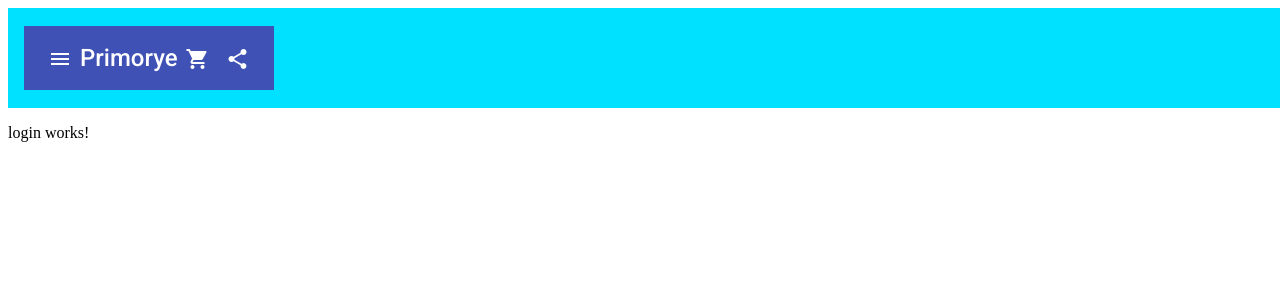
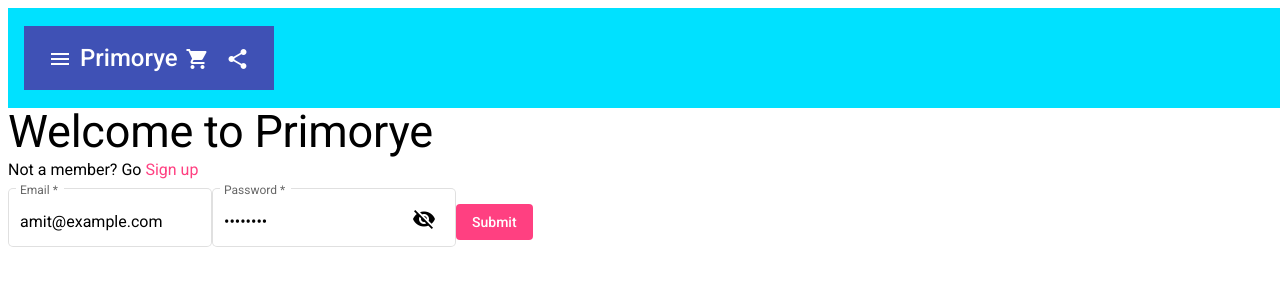
Before and after one commit to Pola8976/iwpjv1, an Angular app: page /login in a window 1280 px wide. Shown: the top 300 px of the page. Built offline with nearby package versions, Linux system fonts and the light colour scheme.

Commit message:
decorative additions

```diff
--- a/src/app/backconn.service.ts
+++ b/src/app/backconn.service.ts
@@ -22,7 +22,11 @@ export class BackconnService {
 
   headers = new HttpHeaders({'Content-Type':  'application/json'});
 
-  postNewCustomer(reqBody: string): Observable<any> {
-    return this.http.post(this.rootUrl + '/new-customer', reqBody, {headers: this.headers});
+  signup(reqBody: string): Observable<any> {
+    return this.http.post(this.rootUrl + '/signup', reqBody, {headers: this.headers});
+  }
+
+  login(reqBody: string): Observable<any> {
+    return this.http.post(this.rootUrl + '/login', reqBody, {headers: this.headers});
   }
 }
--- a/src/app/landing/landing.component.html
+++ b/src/app/landing/landing.component.html
@@ -1,15 +1,7 @@
-<div><a class="button" routerLink="/signup">
+<div><a mat-flat-button color="primary" class="button" routerLink="/signup">
     Sign Up
 </a></div>
 
-<div><a class="button" routerLink="/login">
+<div><a mat-flat-button color="primary" class="button" routerLink="/login">
     Login
 </a></div>
-
-<div><a class="button">
-    Test
-</a></div>
-
-<div>
-    {{ temp | json }}
-</div>
--- a/src/app/landing/landing.component.ts
+++ b/src/app/landing/landing.component.ts
@@ -8,15 +8,11 @@ import { BackconnService } from '../backconn.service';
 })
 export class LandingComponent implements OnInit {
 
-  temp: any;
-
   constructor(
     private backconnService: BackconnService,
   ) { }
 
   ngOnInit(): void {
-    this.backconnService.getTest().subscribe(data => {
-      this.temp = data;
-    });
+
   }
 }
--- a/src/app/login/login.component.html
+++ b/src/app/login/login.component.html
@@ -1 +1,44 @@
-<p>login works!</p>
+<div>
+    <span class="mat-display-2">Welcome to Primorye</span><br>
+    <span class="mat-subheading-2">
+        Not a member? Go
+        <a routerLink="/signup">Sign up</a>
+    </span>
+</div>
+
+<form [formGroup]="loginForm" (ngSubmit)="onSubmit()">
+    <mat-form-field appearance="outline">
+        <mat-label>Email</mat-label>
+        <input matInput type="email" name="email" formControlName="email" required>
+        <mat-hint></mat-hint>
+        <mat-error *ngIf="loginForm.get('email').invalid">unlike lmn@pqr[.xyz]</mat-error>
+    </mat-form-field>
+
+    <mat-form-field appearance="outline">
+        <mat-label>Password</mat-label>
+        <input matInput [type]="hidePass ? 'password' : 'text'" name="pass" formControlName="pass" required>
+        <mat-error *ngIf="loginForm.get('pass').invalid">Invalid format</mat-error>
+        <button mat-icon-button matSuffix (click)="hidePass = !hidePass" [attr.aria-label]="'Hide password'" [attr.aria-pressed]="hidePass">
+            <mat-icon>{{hidePass ? 'visibility_off' : 'visibility'}}</mat-icon>
+        </button>
+    </mat-form-field>
+
+    <button mat-flat-button color="accent" value="submit" [disabled]="!loginForm.valid">Submit</button>
+</form>
+
+<!-- <p>Form Value: {{ loginForm.value | json }}</p>
+<p>Form Status: {{ loginForm.status }}</p>
+
+<p>{{ signupForm.get('fullName').invalid }}</p>
+<p>{{ signupForm.get(['passwords', 'pass']).invalid }}</p>
+<p>{{ signupForm.get(['passwords', 'reenter']).invalid }}</p>
+<p>{{ signupForm.get('phone').invalid }}</p>
+<p>{{ signupForm.get('age').invalid }}</p>
+<p>{{ signupForm.get('email').invalid }}</p>
+<p>{{ signupForm.get('sex').invalid }}</p>
+<p>{{ signupForm.get(['address', 'house']).invalid }}</p>
+<p>{{ signupForm.get(['address', 'area']).invalid }}</p>
+<p>{{ signupForm.get(['address', 'landmark']).invalid }}</p>
+<p>{{ signupForm.get(['address', 'city']).invalid }}</p>
+<p>{{ signupForm.get(['address', 'state']).invalid }}</p>
+<p>{{ signupForm.get(['address', 'pin']).invalid }}</p> -->
--- a/src/app/login/login.component.ts
+++ b/src/app/login/login.component.ts
@@ -2,6 +2,7 @@ import { Component, OnInit } from '@angular/core';
 import { FormBuilder, FormGroup, Validators } from '@angular/forms'
 import { Router } from '@angular/router';
 import { BackconnService } from '../backconn.service';
+import { MatSnackBar, MatSnackBarHorizontalPosition, MatSnackBarVerticalPosition } from '@angular/material/snack-bar'
 
 @Component({
   selector: 'app-login',
@@ -10,55 +11,39 @@ import { BackconnService } from '../backconn.service';
 })
 export class LoginComponent implements OnInit {
 
+  hidePass = true;
+
   loginForm = this.formBuilder.group({
-    fullName: ['Amit', Validators.required],
-    // username: ['', Validators.required],
-    passwords: this.formBuilder.group({
-      pass: ['Aa!12345', [Validators.required, Validators.pattern('(?=.*[a-z])(?=.*[A-Z])(?=.*[0-9])(?=.*[!@#$%^&]).{8,24}')]],
-      reenter: ['Aa!12345', Validators.required],
-    }, {validators: this.mustMatch('pass', 'reenter')}),
-    phone: ['9876543210', Validators.pattern('[0-9]*')],
     email: ['amit@example.com', [Validators.required, Validators.email]],
-    age: [19, Validators.min(13)],
-    sex: ['m'],
-    address: this.formBuilder.group({
-      house: ['A11', Validators.required],
-      area: ['abc', Validators.required],
-      landmark: ['def'],
-      city: ['Pune', Validators.required],
-      state: ['Maharashtra', Validators.required],
-      pin: ['411001', [Validators.required, Validators.pattern('^[0-9]{6}$')]],
-    }),
+    pass: ['Aa!12345', Validators.required],
   });
 
   constructor(
     private formBuilder: FormBuilder,
     private backconnService: BackconnService,
     private router: Router,
+    private matSnackBar: MatSnackBar,
   ) { }
-
-  mustMatch(pass: string, reenter: string) {
-    return (formGroup: FormGroup) => {
-      const control = formGroup.controls[pass];
-      const matchingControl = formGroup.controls[reenter];
-      if(matchingControl.errors && !matchingControl.errors.mustMatch)
-        return null;
-      if(control.value !== matchingControl.value)
-        matchingControl.setErrors({mustMatch: true});
-    }
-  }
 
   onSubmit(): void {
     const formJson = JSON.stringify(this.loginForm.value);
     console.log(formJson);
-    this.backconnService.postNewCustomer(formJson).subscribe(reply => {
+    this.backconnService.login(formJson).subscribe(reply => {
       console.log(reply);
       if(reply.result == "success") {
         this.loginForm.reset();
+        sessionStorage.setItem('cname', reply.cname);
+        console.log(sessionStorage.getItem('cname'));
         this.router.navigate(['/dash']);
       }
+      else if(reply.result == "empty") {
+        this.matSnackBar.open('No such email and/or password', 'X', {
+          horizontalPosition: 'center' as MatSnackBarHorizontalPosition,
+          verticalPosition: 'top' as MatSnackBarVerticalPosition,
+        });
+      }
       else {
-        alert("error");
+        alert("server error");
       }
     });
   }
--- a/src/app/material/material.module.ts
+++ b/src/app/material/material.module.ts
@@ -6,6 +6,7 @@ import { MatInputModule } from '@angular/material/input';
 import { MatSliderModule } from '@angular/material/slider';
 import { MatRadioModule } from '@angular/material/radio';
 import { MatButtonModule } from '@angular/material/button'
+import { MatSnackBarModule } from '@angular/material/snack-bar'
 
 
 const materialComponents = [
@@ -16,6 +17,7 @@ const materialComponents = [
   MatInputModule,
   MatRadioModule,
   MatButtonModule,
+  MatSnackBarModule,
 ];
 
 @NgModule({
--- a/src/app/signup/signup.component.html
+++ b/src/app/signup/signup.component.html
@@ -1,4 +1,10 @@
-<h3>Welcome to Primorye</h3>
+<div>
+    <span class="mat-display-2">Welcome to Primorye</span><br>
+    <span class="mat-subheading-2">
+        Already a member? Go to
+        <a routerLink="/login">Login</a>
+    </span>
+</div>
 
 <form [formGroup]="signupForm" (ngSubmit)="onSubmit()">
     <mat-form-field appearance="outline">
--- a/src/app/signup/signup.component.ts
+++ b/src/app/signup/signup.component.ts
@@ -54,7 +54,7 @@ export class SignupComponent implements OnInit {
   onSubmit(): void {
     const formJson = JSON.stringify(this.signupForm.value);
     console.log(formJson);
-    this.backconnService.postNewCustomer(formJson).subscribe(reply => {
+    this.backconnService.signup(formJson).subscribe(reply => {
       console.log(reply);
       if(reply.result == "success") {
         this.signupForm.reset();
@@ -67,6 +67,7 @@ export class SignupComponent implements OnInit {
   }
 
   ngOnInit(): void {
+
   }
 
 }
--- a/src/styles.scss
+++ b/src/styles.scss
@@ -5,7 +5,10 @@
 
 /* Global Styles */
 
-
+a {
+  color: rgb(255, 64, 129);
+  text-decoration: none;
+}
 
   /*
   Copyright Google LLC. All Rights Reserved.
```
Also changed, not shown: 2 other files (tests, documents, lock files or other folders).
